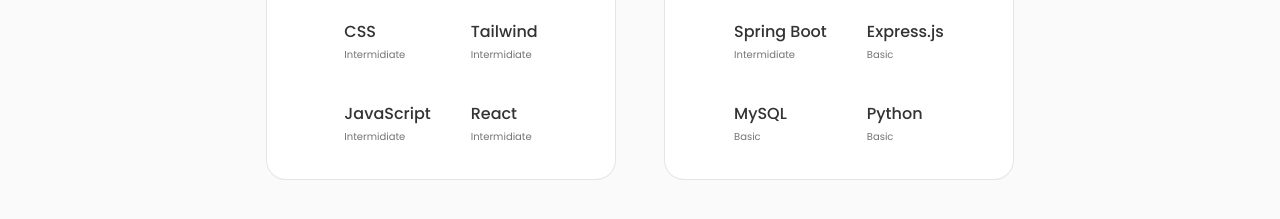
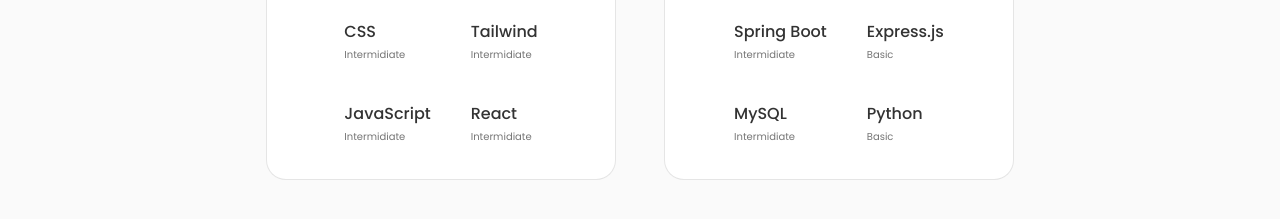
Before and after one commit to Ahamed-ammar/portfolio-react, a React (Vite) app: page / in a window 1280 px wide. Shown: the part 1700-1919 px from the top of the page. Built offline with nearby package versions, Linux system fonts and the light colour scheme; some icons are missing.

Commit message:
confirmation

```diff
--- a/src/components/skills/Backend.jsx
+++ b/src/components/skills/Backend.jsx
@@ -24,7 +24,7 @@
             <i class="fa-solid bx-badge-check"></i>
             <div>
               <h3 className="skills_name">MySQL</h3>
-              <span className="skills_level">Basic</span>
+              <span className="skills_level">Intermidiate</span>
             </div>
           </div>
         </div>
```
